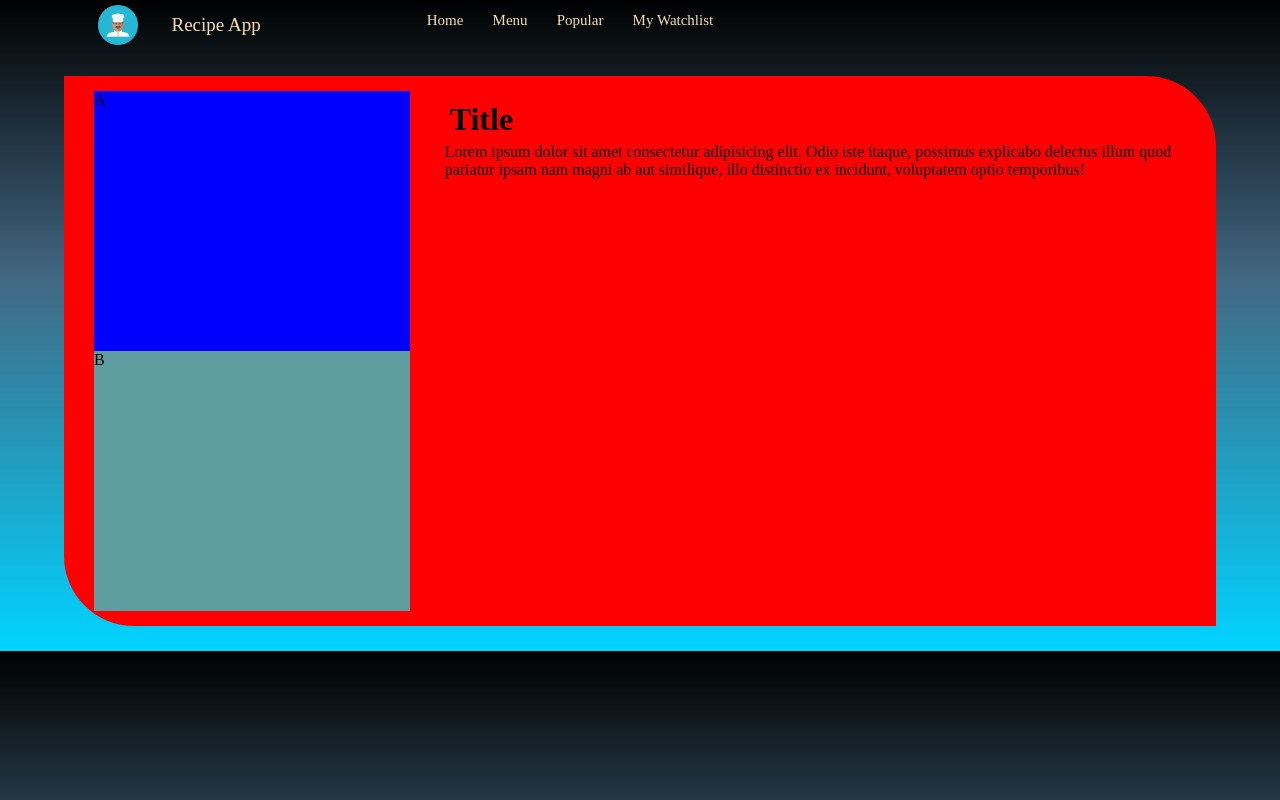
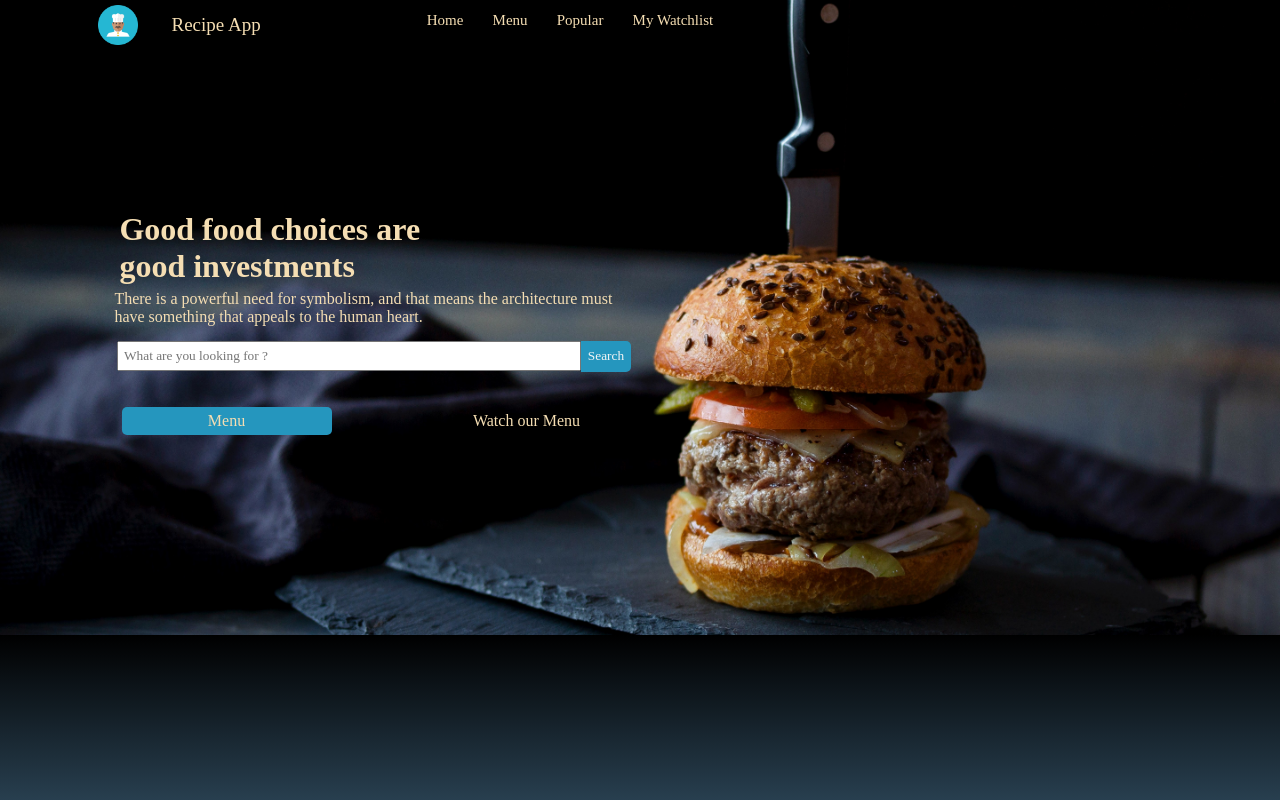
Before and after one commit to achrafmejd/recipe-app-react, a React (Create React App) app: page / in a window 1280 px wide. Built offline with nearby package versions, Linux system fonts and the light colour scheme.

Commit message:
Router added, just home & allRecipes

```diff
--- a/package.json
+++ b/package.json
@@ -9,6 +9,7 @@
     "react": "^17.0.2",
     "react-dom": "^17.0.2",
     "react-icons": "^4.3.1",
+    "react-router-dom": "^5.2.0",
     "react-scripts": "4.0.3",
     "web-vitals": "^1.1.2"
   },
--- a/src/App.js
+++ b/src/App.js
@@ -4,13 +4,20 @@ import Api from "./components/Api";
 import RecipeList from "./pages/RecipeList";
 import Home from "./pages/Home";
 import Recipe from "./pages/Recipe";
+import { BrowserRouter as Router, Route , Routes} from "react-router-dom";
+
 
 
 function App(){
     return(
-        <>
-            <Recipe />
-        </>
+        <Router>
+            <Routes>
+                <Route exact path="/" element={<Home />}>
+                </Route>
+                <Route path="/all-recipes" element={<RecipeList /> }>
+                </Route>
+            </Routes>
+        </Router>
     )
 }
 
```
Also changed, not shown: 1 other file (tests, documents, lock files or other folders).
